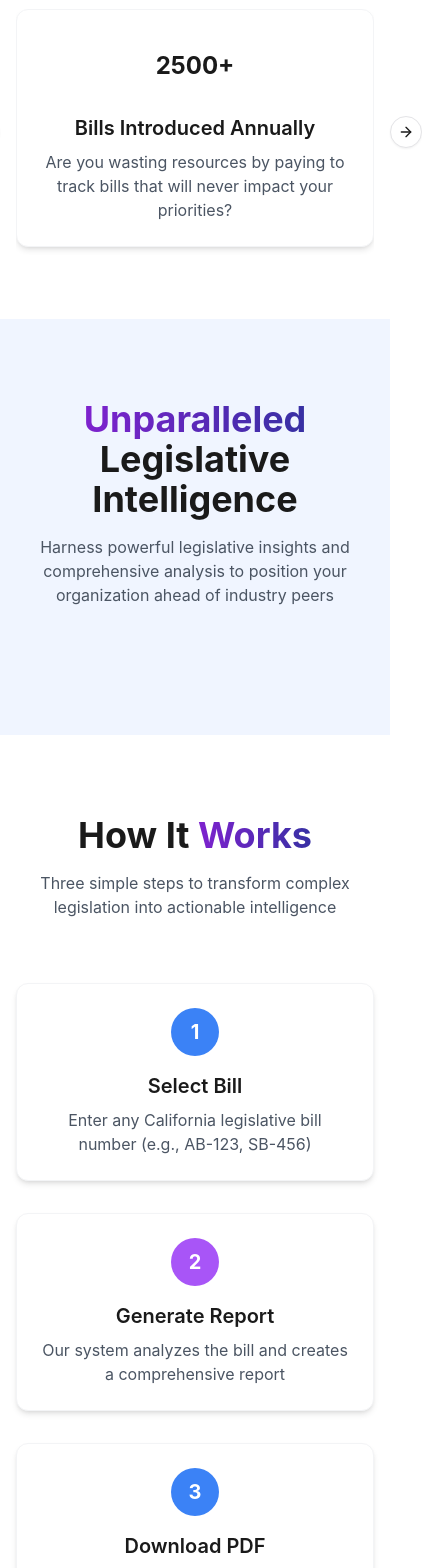
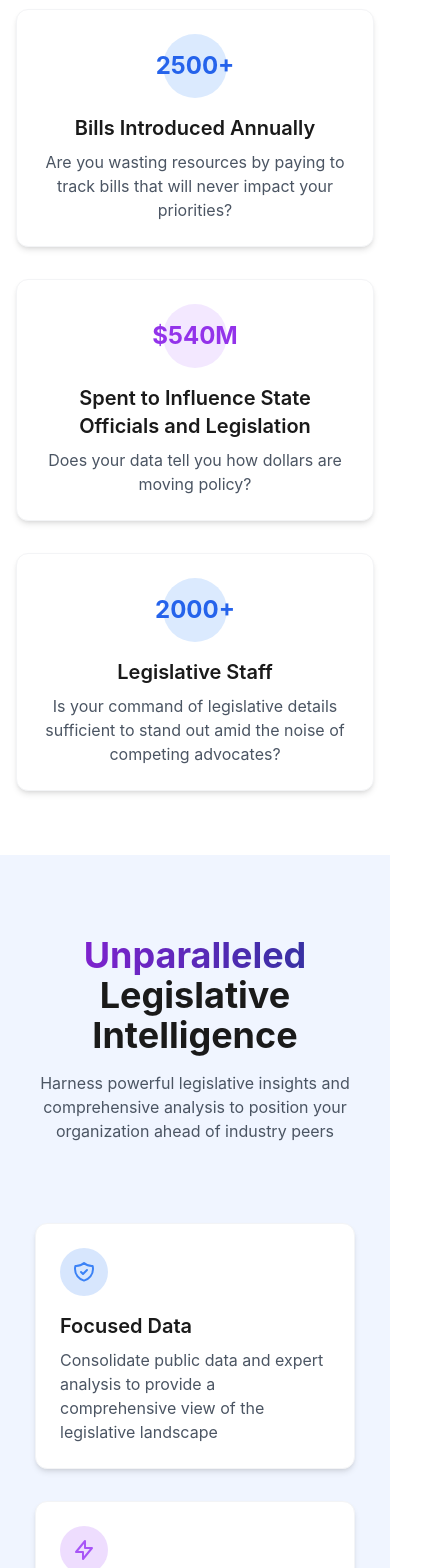
Before and after one commit to ehawked/legislative-report-app, a React (Vite) app: page / in a window 390 px wide. Shown: the part 5200-6768 px from the top of the page, 422 px wide, since content can reach past the window. Built offline with nearby package versions, Linux system fonts and the light colour scheme.

Commit message:
Updated App.tsx

```diff
--- a/src/App.tsx
+++ b/src/App.tsx
@@ -8,13 +8,6 @@ import Button from './components/Button';
 import Card from './components/Card';
 import './components/ReportPreview.css';
 import { generateReport, downloadPdf, type ReportRequest } from './lib/webhookService';
-import {
-  Carousel,
-  CarouselContent,
-  CarouselItem,
-  CarouselNext,
-  CarouselPrevious,
-} from "@/components/ui/carousel";
 
 function App() {
   const [webhookUrl, setWebhookUrl] = useState<string>(() => {
@@ -149,59 +142,6 @@ function App() {
     ref.current?.scrollIntoView({ behavior: 'smooth' });
   };
 
-  const trustedCards = [
-    {
-      number: "2500+",
-      title: "Bills Introduced Annually",
-      description: "Are you wasting resources by paying to track bills that will never impact your priorities?",
-      color: "blue"
-    },
-    {
-      number: "$540M",
-      title: "Spent to Influence State Officials and Legislation",
-      description: "Does your data tell you how dollars are moving policy?",
-      color: "purple"
-    },
-    {
-      number: "2000+",
-      title: "Legislative Staff",
-      description: "Is your command of legislative details sufficient to stand out amid the noise of competing advocates?",
-      color: "blue"
-    }
-  ];
-
-  const featureCards = [
-    {
-      icon: (
-        <path strokeLinecap="round" strokeLinejoin="round" strokeWidth="2" d="M9 12l2 2 4-4m5.618-4.016A11.955 11.955 0 0112 2.944a11.955 11.955 0 01-8.618 3.04A12.02 12.02 0 003 9c0 5.591 3.824 10.29 9 11.622 5.176-1.332 9-6.03 9-11.622 0-1.042-.133-2.052-.382-3.016z" />
-      ),
-      title: "Focused Data",
-      description: "Consolidate public data and expert analysis to provide a comprehensive view of the legislative landscape",
-      color: "blue"
-    },
-    {
-      icon: (
-        <path strokeLinecap="round" strokeLinejoin="round" strokeWidth="2" d="M13 10V3L4 14h7v7l9-11h-7z" />
-      ),
-      title: "Instant Analysis",
-      description: "Instantly produce polished, detailed reports designed for seamless distribution to members, stakeholders, and public audiences",
-      color: "purple"
-    },
-    {
-      icon: (
-        <path strokeLinecap="round" strokeLinejoin="round" strokeWidth="2" d="M12 6V4m0 2a2 2 0 100 4m0-4a2 2 0 110 4m-6 8a2 2 0 100-4m0 4a2 2 0 110-4m0 4v2m0-6V4m6 6v10m6-2a2 2 0 100-4m0 4a2 2 0 110-4m0 4v2m0-6V4" />
-      ),
-      title: "Customizable Reports",
-      description: "Tailor reports to your specific needs, policy area and organizational requirements",
-      color: "purple"
-    }
-  ];
-
-  const combinedCards = [
-    ...trustedCards.map((card) => ({ type: "trusted" as const, ...card })),
-    ...featureCards.map((card) => ({ type: "feature" as const, ...card })),
-  ];
-
   return (
     <div className="min-h-screen flex flex-col text-[#1A1A1A]">
       <div className="progress-bar" style={{ width: `${scrollProgress}%` }}></div>
@@ -308,60 +248,31 @@ function App() {
             Built by <span className="gradient-text">Government Relations Experts</span>
           </h2>
 
-          <Carousel
-            opts={{
-              align: "start",
-              loop: true,
-            }}
-            className="w-full"
-          >
-            <CarouselContent>
-              {combinedCards.map((card, index) => (
-                <CarouselItem key={index} className="md:basis-1/3">
-                  {card.type === "trusted" ? (
-                    <Card
-                      variant="default"
-                      className="text-center scroll-trigger"
-                      hover={true}
-                      style={{ transitionDelay: `${index * 0.2}s` }}
-                    >
-                      <div
-                        className={`w-16 h-16 rounded-full bg-${card.color}-100 flex items-center justify-center mx-auto mb-4`}
-                      >
-                        <span className={`text-${card.color}-600 text-2xl font-bold`}>{card.number}</span>
-                      </div>
-                      <h3 className="text-xl font-semibold mb-2">{card.title}</h3>
-                      <p className="text-gray-600">{card.description}</p>
-                    </Card>
-                  ) : (
-                    <Card
-                      variant="feature"
-                      className="h-full scroll-trigger"
-                      style={{ transitionDelay: `${index * 0.2}s` }}
-                    >
-                      <div
-                        className={`w-12 h-12 rounded-full bg-${card.color}-500/20 flex items-center justify-center mb-4`}
-                      >
-                        <svg
-                          className={`w-6 h-6 text-${card.color}-500`}
-                          fill="none"
-                          stroke="currentColor"
-                          viewBox="0 0 24 24"
-                          xmlns="http://www.w3.org/2000/svg"
-                        >
-                          {card.icon}
-                        </svg>
-                      </div>
-                      <h3 className="text-xl font-semibold mb-2">{card.title}</h3>
-                      <p className="text-gray-600">{card.description}</p>
-                    </Card>
-                  )}
-                </CarouselItem>
-              ))}
-            </CarouselContent>
-            <CarouselPrevious />
-            <CarouselNext />
-          </Carousel>
+          <div className="grid md:grid-cols-3 gap-8">
+            <Card variant="default" className="text-center scroll-trigger" hover={true} style={{ transitionDelay: '0.1s' }}>
+              <div className="w-16 h-16 rounded-full bg-blue-100 flex items-center justify-center mx-auto mb-4">
+                <span className="text-blue-600 text-2xl font-bold">2500+</span>
+              </div>
+              <h3 className="text-xl font-semibold mb-2">Bills Introduced Annually</h3>
+              <p className="text-gray-600">Are you wasting resources by paying to track bills that will never impact your priorities?</p>
+            </Card>
+
+            <Card variant="default" className="text-center scroll-trigger" hover={true} style={{ transitionDelay: '0.3s' }}>
+              <div className="w-16 h-16 rounded-full bg-purple-100 flex items-center justify-center mx-auto mb-4">
+                <span className="text-purple-600 text-2xl font-bold">$540M</span>
+              </div>
+              <h3 className="text-xl font-semibold mb-2">Spent to Influence State Officials and Legislation</h3>
+              <p className="text-gray-600">Does your data tell you how dollars are moving policy?</p>
+            </Card>
+
+            <Card variant="default" className="text-center scroll-trigger" hover={true} style={{ transitionDelay: '0.5s' }}>
+              <div className="w-16 h-16 rounded-full bg-blue-100 flex items-center justify-center mx-auto mb-4">
+                <span className="text-blue-600 text-2xl font-bold">2000+</span>
+              </div>
+              <h3 className="text-xl font-semibold mb-2">Legislative Staff</h3>
+              <p className="text-gray-600">Is your command of legislative details sufficient to stand out amid the noise of competing advocates?</p>
+            </Card>
+          </div>
         </div>
       </section>
 
@@ -374,7 +285,43 @@ function App() {
             Harness powerful legislative insights and comprehensive analysis to position your organization ahead of industry peers
           </p>
 
-          {/* Carousel merged with Trusted section */}
+          <div className="horizontal-scroll-container">
+            <div className="horizontal-scroll-item">
+              <Card variant="feature" className="h-full scroll-trigger" style={{ transitionDelay: '0.3s' }}>
+                <div className="w-12 h-12 rounded-full bg-blue-500/20 flex items-center justify-center mb-4">
+                  <svg className="w-6 h-6 text-blue-500" fill="none" stroke="currentColor" viewBox="0 0 24 24" xmlns="http://www.w3.org/2000/svg">
+                    <path strokeLinecap="round" strokeLinejoin="round" strokeWidth="2" d="M9 12l2 2 4-4m5.618-4.016A11.955 11.955 0 0112 2.944a11.955 11.955 0 01-8.618 3.04A12.02 12.02 0 003 9c0 5.591 3.824 10.29 9 11.622 5.176-1.332 9-6.03 9-11.622 0-1.042-.133-2.052-.382-3.016z"></path>
+                  </svg>
+                </div>
+                <h3 className="text-xl font-semibold mb-2">Focused Data</h3>
+                <p className="text-gray-600">Consolidate public data and expert analysis to provide a comprehensive view of the legislative landscape</p>
+              </Card>
+            </div>
+
+            <div className="horizontal-scroll-item">
+              <Card variant="feature" className="h-full scroll-trigger" style={{ transitionDelay: '0.4s' }}>
+                <div className="w-12 h-12 rounded-full bg-purple-500/20 flex items-center justify-center mb-4">
+                  <svg className="w-6 h-6 text-purple-500" fill="none" stroke="currentColor" viewBox="0 0 24 24" xmlns="http://www.w3.org/2000/svg">
+                    <path strokeLinecap="round" strokeLinejoin="round" strokeWidth="2" d="M13 10V3L4 14h7v7l9-11h-7z"></path>
+                  </svg>
+                </div>
+                <h3 className="text-xl font-semibold mb-2">Instant Analysis</h3>
+                <p className="text-gray-600">Instantly produce polished, detailed reports designed for seamless distribution to members, stakeholders, and public audiences</p>
+              </Card>
+            </div>
+
+            <div className="horizontal-scroll-item">
+              <Card variant="feature" className="h-full scroll-trigger" style={{ transitionDelay: '0.6s' }}>
+                <div className="w-12 h-12 rounded-full bg-purple-500/20 flex items-center justify-center mb-4">
+                  <svg className="w-6 h-6 text-purple-500" fill="none" stroke="currentColor" viewBox="0 0 24 24" xmlns="http://www.w3.org/2000/svg">
+                    <path strokeLinecap="round" strokeLinejoin="round" strokeWidth="2" d="M12 6V4m0 2a2 2 0 100 4m0-4a2 2 0 110 4m-6 8a2 2 0 100-4m0 4a2 2 0 110-4m0 4v2m0-6V4m6 6v10m6-2a2 2 0 100-4m0 4a2 2 0 110-4m0 4v2m0-6V4"></path>
+                  </svg>
+                </div>
+                <h3 className="text-xl font-semibold mb-2">Customizable Reports</h3>
+                <p className="text-gray-600">Tailor reports to your specific needs, policy area and organizational requirements</p>
+              </Card>
+            </div>
+          </div>
         </div>
       </section>
 
```
